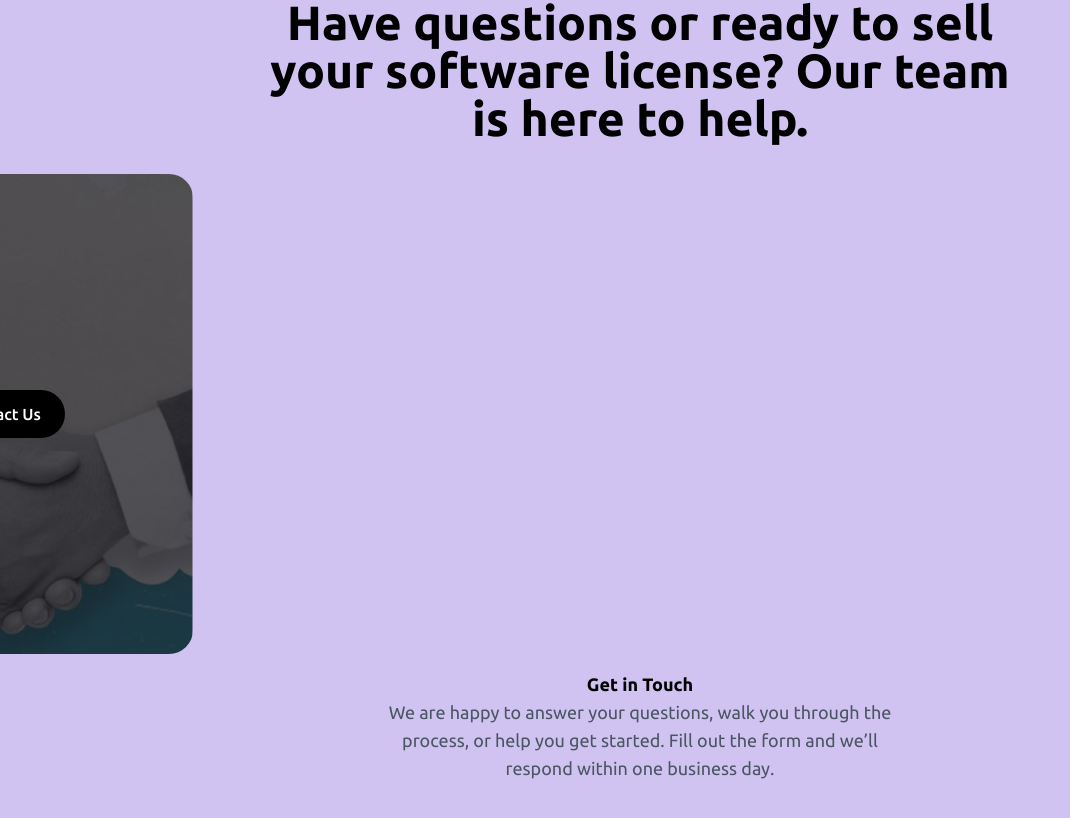
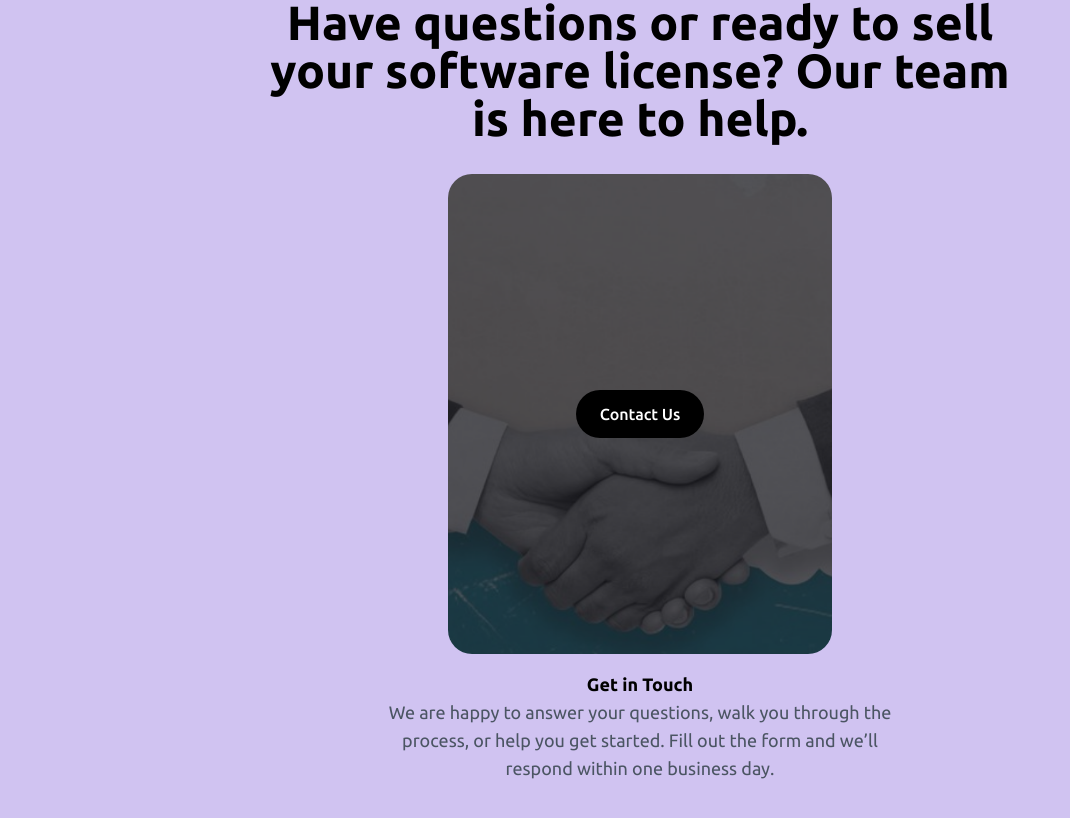
Before and after one commit to Achiever-P/Softsell, a React (Vite) app: page / in a window 1280 px wide. Shown: the part 3846-4664 px from the top of the page, without its empty margins (0-1070 px from the left). Built offline with nearby package versions, Linux system fonts and the light colour scheme; a web font is replaced by a local one.

Commit message:
first commit

```diff
--- a/src/components/Contact.jsx
+++ b/src/components/Contact.jsx
@@ -75,7 +75,7 @@ const About = () => {
             <div className="relative h-dvh w-screen" id="clip">
                 <div className="mask-clip-path about-image">
                     <img
-                        src="/public/Softshell.png"
+                        src="/Softshell.png"
                         alt="Background"
                         className="absolute left-0 top-0 size-full object-cover"
                     />
```
